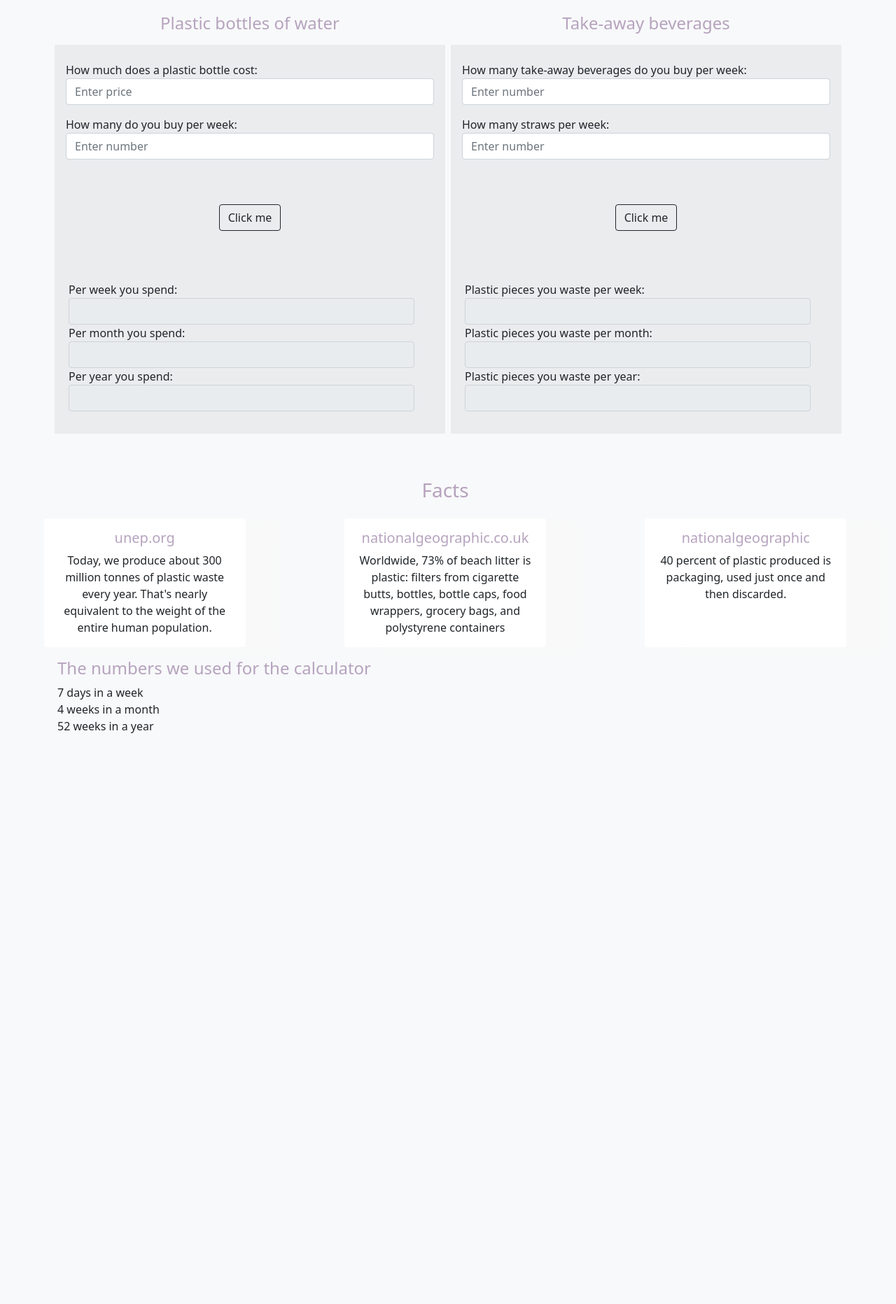
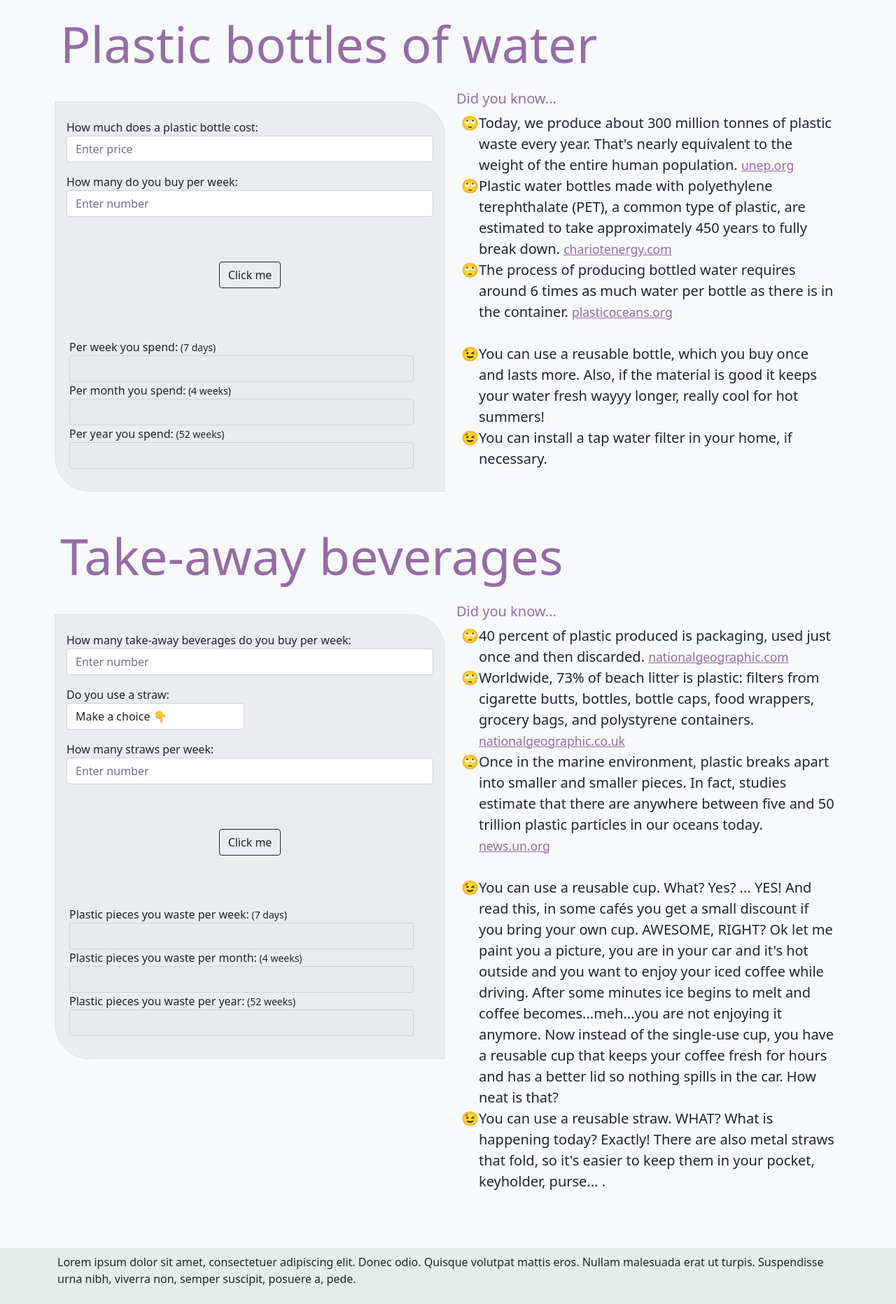
Before and after one commit to Vaia-Pasch/Plastic-Impact, a plain HTML site: page index.html in a window 1280 px wide. Shown: the part 623-2487 px from the top of the page at 70% size. Before the commit the page ends 1689 px from the top, so only its background shows below. Drawn offline with nearby package versions, Linux system fonts and the light colour scheme.

Commit message:
changed all files

```diff
--- a/index.html
+++ b/index.html
@@ -21,25 +21,30 @@
         <a class="nav-link" aria-current="page" href="#home">Home</a>
       </li>
       <li class="nav-item">
-      <a class="nav-link" href="#calculator">Calculator</a>
+        <a class="nav-link" href="#plastic-bottles">Plastic bottles</a>
       </li>
       <li class="nav-item">
-        <a class="nav-link" href="#facts">Facts</a>
+        <a class="nav-link" href="#take-away">Take-away</a>
       </li>
     </ul>
   </nav>
+
   <!-- EXPLAIN -->
-<section class="my-3" id="home">
+
+  <main class="my-3" id="home">
     <div class="container">
       <div class="row">
         <div class="col-sm-12 col-md-6 fw-light">
-          <h1 class="">Impact Calculator</h1>
-          <p class="fs-5">"If you change nothing, nothing will change" was a quote on a t-shirt. Sometimes t-shirts know more than us, we should be more like t-shirts. <br>
-          As consumers we buy immoderately and we treat our trash irresponsibly. We need to be more aware of the harsh realities related to every purchase we do. <br>
+          <h1 class="fw-light">Impact Calculator</h1>
+          <p class="fs-5">"If you change nothing, nothing will change" was a quote on a t-shirt. Sometimes t-shirts know
+            more than us, we should be more like t-shirts. <br>
+            As consumers we buy immoderately and we treat our trash irresponsibly. We need to be more aware of the harsh
+            realities related to every purchase we do. <br>
             Let's do some calculations, shall we? Scroll with me digital...
-          <span class="fst-italic fs-6" >Inspired by Projeto Gea</span>
+            <span class="fst-italic fs-6">Inspired by Projeto Gea </span>&#127757;
           </p>
-          <button type="button" class="btn btn-outline-dark btn-large"><a class="text-decoration-none"  href="https://projetogea.wixsite.com/trash" target="_blank" >
+          <button type="button" class="btn btn-outline-dark btn-large"><a class="text-decoration-none"
+              href="https://projetogea.wixsite.com/trash" target="_blank">
               Projeto Gea</a></button>
         </div>
         <div class="col-sm-12 col-md-6 img-col">
@@ -47,15 +52,15 @@
         </div>
       </div>
     </div>
-</section>
+  </main>
 
-    <!-- MAIN -->
   <!-- PLASTIC BOTTLES -->
-    <main id="calculator" class="container p-3 bg-light text-dark fs-6">
-    <div class="row">
+
+  <section id="plastic-bottles" class="container p-3 bg-light text-dark fs-6">
+    <h2 class="display-2 text fw-light">Plastic bottles of water</h2>
+    <div class="row mt-4">
       <div class="col-sm-12 col-md-6">
-    <h2 class="display-6 fs-4 text text-center fw-light">Plastic bottles of water</h2>
-    <div id="plastic-bottles" class="row g-3 my-3 bg-secondary p-2 text-dark bg-opacity-10">
+        <div class="row g-3 my-3 bg-secondary p-2 text-dark bg-opacity-10 border">
           <div class="col-sm-12 col-md-12">
             <label for="price">How much does a plastic bottle cost:</label>
             <input type="number" class="form-control" placeholder="Enter price" id="price" aria-label="Enter price"
@@ -63,8 +68,8 @@
           </div>
           <div class="col-sm-12 col-md-12">
             <label for="week">How many do you buy per week:</label>
-            <input type="number" class="form-control" placeholder="Enter number" id="week"
-                aria-label="number of weeks" min="1" />
+            <input type="number" class="form-control" placeholder="Enter number" id="week" aria-label="number of weeks"
+              min="1" />
           </div>
           <div class="text-center">
             <button type="button" class="btn btn-outline-dark m-5 text-nowrap" data-bs-toggle="button"
@@ -74,38 +79,65 @@
           </div>
           <div id="results" class="row my-4 d-flex">
             <div class="col-sm-12 col-md-12">
-                <label for="total">Per week you spend:</label>
+              <label for="total">Per week you spend:</label><small class=""> (7 days)</small>
               <input class="form-control" readonly id="total" />
             </div>
             <div class="col-sm-12 col-md-12">
-                <label for="month">Per month you spend:</label>
+              <label for="month">Per month you spend:</label><small class=""> (4 weeks)</small>
               <input class="form-control" readonly id="month" />
             </div>
             <div class="col-sm-12 col-md-12">
-                <label for="year">Per year you spend:</label>
+              <label for="year">Per year you spend:</label><small class=""> (52 weeks)</small>
               <input class="form-control" readonly id="year" />
             </div>
           </div>
         </div>
       </div>
+      <div class="col-sm-12 col-md-6 fw-light">
+        <h3 class="fs-5 fw-light">Did you know...</h3>
+        <ul class="style fs-5">
+          <li>Today, we produce about 300 million tonnes of plastic waste every year. That's nearly
+            equivalent to the weight of the entire human population.
+            <small class="text-muted"><a
+                href="https://www.unep.org/interactive/beat-plastic-pollution/">unep.org</a></small>
+          </li>
+          <li>Plastic water bottles made with polyethylene terephthalate (PET),
+            a common type of plastic, are estimated to take approximately 450 years to fully break down.
+            <small class="text-muted"><a
+                href="https://chariotenergy.com/blog/how-long-until-plastic-decomposes/">chariotenergy.com</a></small>
+          </li>
+          <li>The process of producing bottled water requires around 6 times as much water per bottle as there is in the
+            container.
+            <small class="text-muted"><a href="https://plasticoceans.org/the-facts/">plasticoceans.org</a></small></li>
+          <br>
+          <li class="positive">You can use a reusable bottle, which you buy once and lasts more. Also, if the material
+            is good it keeps your water fresh wayyy longer, really cool for hot summers!</li>
+          <li class="positive">You can install a tap water filter in your home, if necessary.</li>
+        </ul>
+      </div>
+    </div>
+  </section>
 
   <!-- BEVERAGES -->
+
+  <section id="take-away" class="container p-3 bg-light text-dark fs-6">
+    <h2 class="display-2 text fw-light">Take-away beverages</h2>
+    <div class="row mt-4">
       <div class="col-sm-12 col-md-6">
-    <h2 class="display-6 fs-4 text text-center">Take-away beverages</h2>
-    <div id="take-away" class="row g-3 my-3 bg-secondary p-2 text-dark bg-opacity-10">
+        <div class="row g-3 my-3 bg-secondary p-2 text-dark bg-opacity-10 border">
           <div class="col-sm-12 col-md-12">
             <label for="cup">How many take-away beverages do you buy per week:</label>
             <input type="number" class="form-control" placeholder="Enter number" id="cup"
               aria-label="enter number of take-away beverages" min="1" />
           </div>
-        <!-- <div class="col-sm-12 col-md-6">
-            <label for="option">Do you use a straw:</label>
-            <select id="option" class="form-control" onchange="selection()">
-                <option value=""> Make a choice </option>
+          <div class="col-sm-12 col-md-6">
+            <label for="straw">Do you use a straw:</label>
+            <select id="straw" class="form-control" onchange="selection()">
+              <option value=""> Make a choice &#128071; </option>
               <option value="0">No</option>
               <option value="1">Yes</option>
             </select>
-        </div> -->
+          </div>
           <div class="col-sm-12 col-md-12">
             <label for="amount">How many straws per week:</label>
             <input type="number" class="form-control" placeholder="Enter number" id="amount"
@@ -113,83 +145,68 @@
           </div>
           <div class="text-center">
             <button type="button" class="btn btn-outline-dark m-5 text-nowrap" data-bs-toggle="button"
-                autocomplete="off" aria-pressed="true" onclick="calculate('plastic', 'cup', 'straw', 'option')">
+              autocomplete="off" aria-pressed="true" onclick="calculate('plastic', 'cup', 'amount', 'straw')">
               Click me
             </button>
           </div>
           <div id="result" class="row my-4 d-flex">
             <div class="col-sm-12 col-md-12">
-                <label for="sumOfWeek">Plastic pieces you waste per week:</label>
+              <label for="sumOfWeek">Plastic pieces you waste per week:</label><small class=""> (7 days)</small>
               <input class="form-control" readonly id="sumOfWeek" />
             </div>
             <div class="col-sm-12 col-md-12">
-                <label for="sumOfMonth">Plastic pieces you waste per month:</label>
+              <label for="sumOfMonth">Plastic pieces you waste per month:</label><small class=""> (4 weeks)</small>
               <input class="form-control" readonly id="sumOfMonth" />
             </div>
             <div class="col-sm-12 col-md-12">
-                <label for="sumOfYear">Plastic pieces you waste per year:</label>
+              <label for="sumOfYear">Plastic pieces you waste per year:</label><small class=""> (52 weeks)</small>
               <input class="form-control" readonly id="sumOfYear" />
             </div>
           </div>
         </div>
       </div>
-</div>
-</main>
-
-      <!-- CARDS - INFO -->
-
-      <section id="facts" class="row cards g-3 my-3 me-0 justify-content-evenly">
-        <h3 class="fw-light text-center">Facts</h3>
-      <div class="col-md-4 col-sm-12 p-0 d-flex justify-content-center">
-        <div class="card" style="width: 18rem;">
-          <div class="card-body">
-            <h5 class="card-title"><a
-                href="https://www.unep.org/interactive/beat-plastic-pollution/" target="_blank" class="text-decoration-none"
-                rel="noopener noreferrer">unep.org</a></h5>
-            <p class="card-text">Today, we produce about 300 million tonnes of plastic waste every year. That's nearly
-                equivalent to the weight of the entire human population.</p>
+      <div class="col-sm-12 col-md-6 fw-light">
+        <h3 class="fs-5 fw-light">Did you know...</h3>
+        <ul class="style fs-5">
+          <li>40 percent of plastic produced is packaging, used just once and then discarded.
+            <small class="text-muted"><a
+                href="https://www.nationalgeographic.com/science/article/plastics-facts-infographics-ocean-pollution">nationalgeographic.com</a></small>
+          </li>
+          <li>Worldwide, 73% of beach litter is plastic: filters from cigarette butts, bottles, bottle caps,
+            food wrappers, grocery bags, and polystyrene containers.
+            <small class="text-muted"><a
+                href="https://www.nationalgeographic.co.uk/10-shocking-facts-about-plastic">nationalgeographic.co.uk</a></small>
+          </li>
+          <li>Once in the marine environment, plastic breaks apart into smaller and smaller pieces. In fact, studies
+            estimate that there are anywhere between five and 50 trillion plastic particles in our oceans today.
+            <small class="text-muted"><a
+                href="https://news.un.org/en/story/2017/02/552052-turn-tide-plastic-urges-un-microplastics-seas-now-outnumber-stars-our-galaxy#.WnTQcqinHIV">news.un.org</a></small>
+          </li> <br>
+          <li class="positive">You can use a reusable cup. What? Yes? ... YES! And read this, in some cafés you get a
+            small discount if you bring your own cup. AWESOME, RIGHT? Ok let me paint you a picture, you are in your car
+            and it's hot outside and you want to enjoy your iced coffee while driving. After some minutes ice begins to
+            melt and coffee becomes...meh...you are not enjoying it anymore. Now instead of the single-use cup, you
+            have a reusable cup that keeps your coffee fresh for hours and has a better lid so nothing spills in the
+            car. How neat is that?</li>
+          <li class="positive"> You can use a reusable straw. WHAT? What is happening today? Exactly! There are also
+            metal straws that fold, so it's easier to keep them in your pocket, keyholder, purse...  .</li>
+        </ul>
       </div>
     </div>
-      </div>
-      <div class="col-md-4 d-flex col-sm-12 p-0 justify-content-center">
-        <div class="card" style="width: 18rem;">
-          <div class="card-body">
-            <h5 class="card-title"><a
-                href="https://www.nationalgeographic.co.uk/10-shocking-facts-about-plastic" target="_blank" class="text-decoration-none"
-                rel="noopener noreferrer">nationalgeographic.co.uk</a></h5>
-            <p class="card-text">Worldwide, 73% of beach litter is plastic: filters from cigarette butts, bottles, bottle caps,
-                food wrappers, grocery bags, and polystyrene containers</p>
-          </div>
-        </div>
-      </div>
-      <div class="col-md-4 d-flex col-sm-12 p-0 justify-content-center">
-        <div class="card" style="width: 18rem;">
-          <div class="card-body">
-            <h5 class="card-title"><a
-                href="https://www.nationalgeographic.com/science/article/plastics-facts-infographics-ocean-pollution"
-                target="_blank" class="text-decoration-none" rel="noopener noreferrer">nationalgeographic</a></h5>
-            <p class="card-text">40 percent of plastic produced is packaging, used just once and then discarded.</p>
+  </section>
+
+  <!-- END NOTE -->
+
+  <section class="bg-success p-2 bg-opacity-10 mt-5" id="">
+    <div class="container">
+      <div class="row align-items-center">
+        <div class="col">
+          <p>Lorem ipsum dolor sit amet, consectetuer adipiscing elit. Donec odio. Quisque volutpat mattis eros. Nullam
+            malesuada erat ut turpis. Suspendisse urna nibh, viverra non, semper suscipit, posuere a, pede.</p>
         </div>
       </div>
     </div>
   </section>
-
-        <!-- TYPE -->
-
-        <section>
-            <div class="container">
-              <div class="row align-items-center">
-                <div class="col fw-light">
-                  <h4>The numbers we used for the calculator</h4>
-                  <p>7 days in a week <br>
-                    4 weeks in a month <br>
-                    52 weeks in a year</p>
-                </div>
-              </div>
-            </div>
-          </section>
-
-    <!-- SOLUTIONS -->
 
 
   <!-- JavaScript Bundle with Popper -->
--- a/script.js
+++ b/script.js
@@ -1,6 +1,7 @@
-calculate = function (type, firstInput, secondInput) {
+calculate = function (type, firstInput, secondInput, straw) {
       const inputA = Number(document.getElementById(firstInput).value);
       const inputB = Number(document.getElementById(secondInput).value);
+      const strawOptionValue = straw && Number(document.getElementById(straw).value);
 
     if (type === "bottle") {
       let weeklyValue = inputA * inputB;
@@ -13,6 +14,7 @@ calculate = function (type, firstInput, secondInput) {
     }
 
     if (type === "plastic") {
+        const straws = strawOptionValue ? inputB : 0;
         let getTotalWeek = inputA * 2 + inputB;
         let getTotalMonth = getTotalWeek * 4;
         let getTotalYear = getTotalWeek * 52;
--- a/style.css
+++ b/style.css
@@ -1,5 +1,5 @@
 :root {
-  --nav-color: rgb(182, 163, 190);
+  --nav-color: rgb(148, 109, 165);
 }
 
   h1, .nav-link, a, h2, h3, h4 {
@@ -18,3 +18,16 @@
   border: 0!important;
   text-align: center;
 }
+
+.style li {
+  list-style-type: "\1F644";
+}
+
+.style .positive {
+  list-style-type: "\1F609"
+}
+
+.border {
+  border-top-right-radius: 50px;
+  border-bottom-left-radius: 50px;
+}
```
Lines whose indentation alone changed are shown as unchanged.
